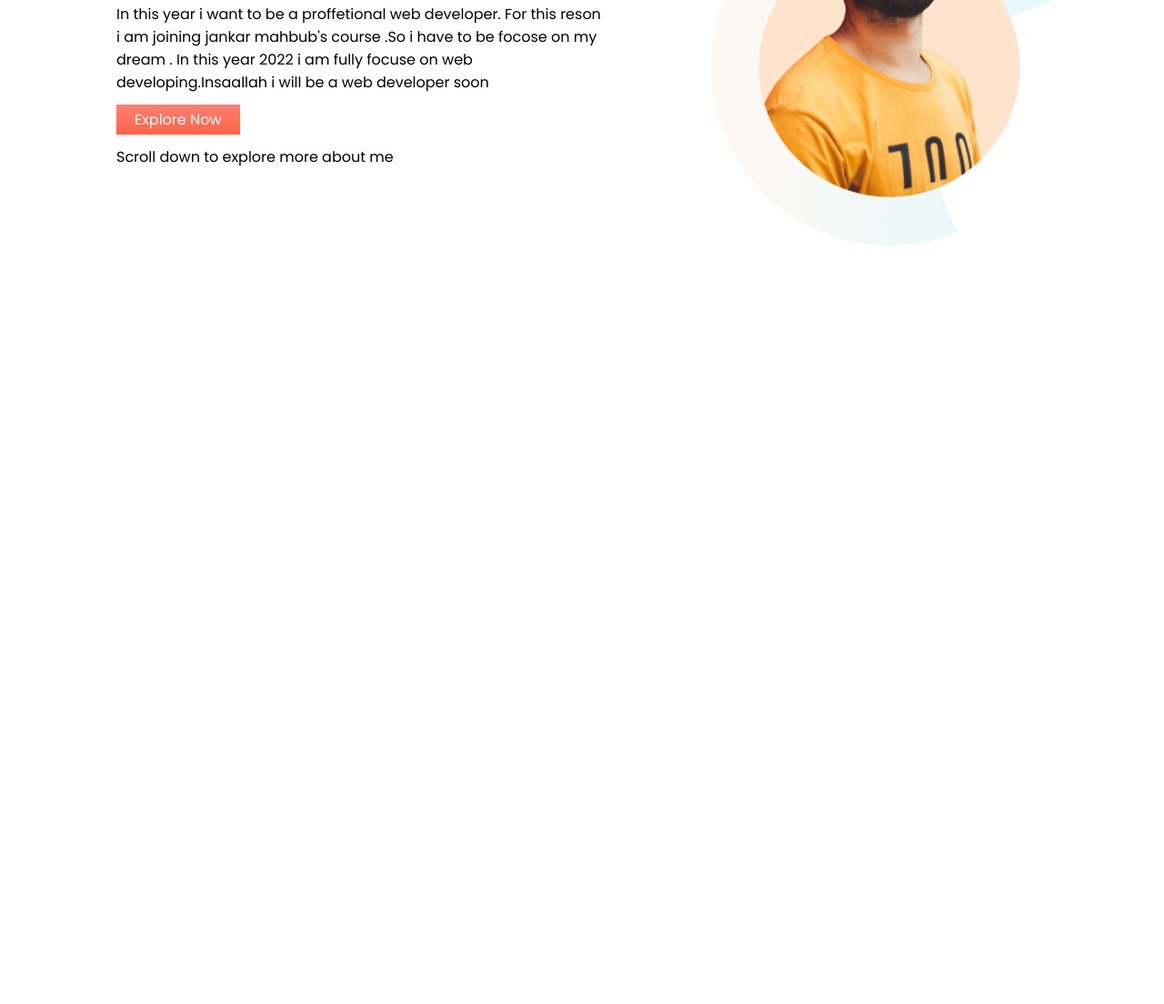
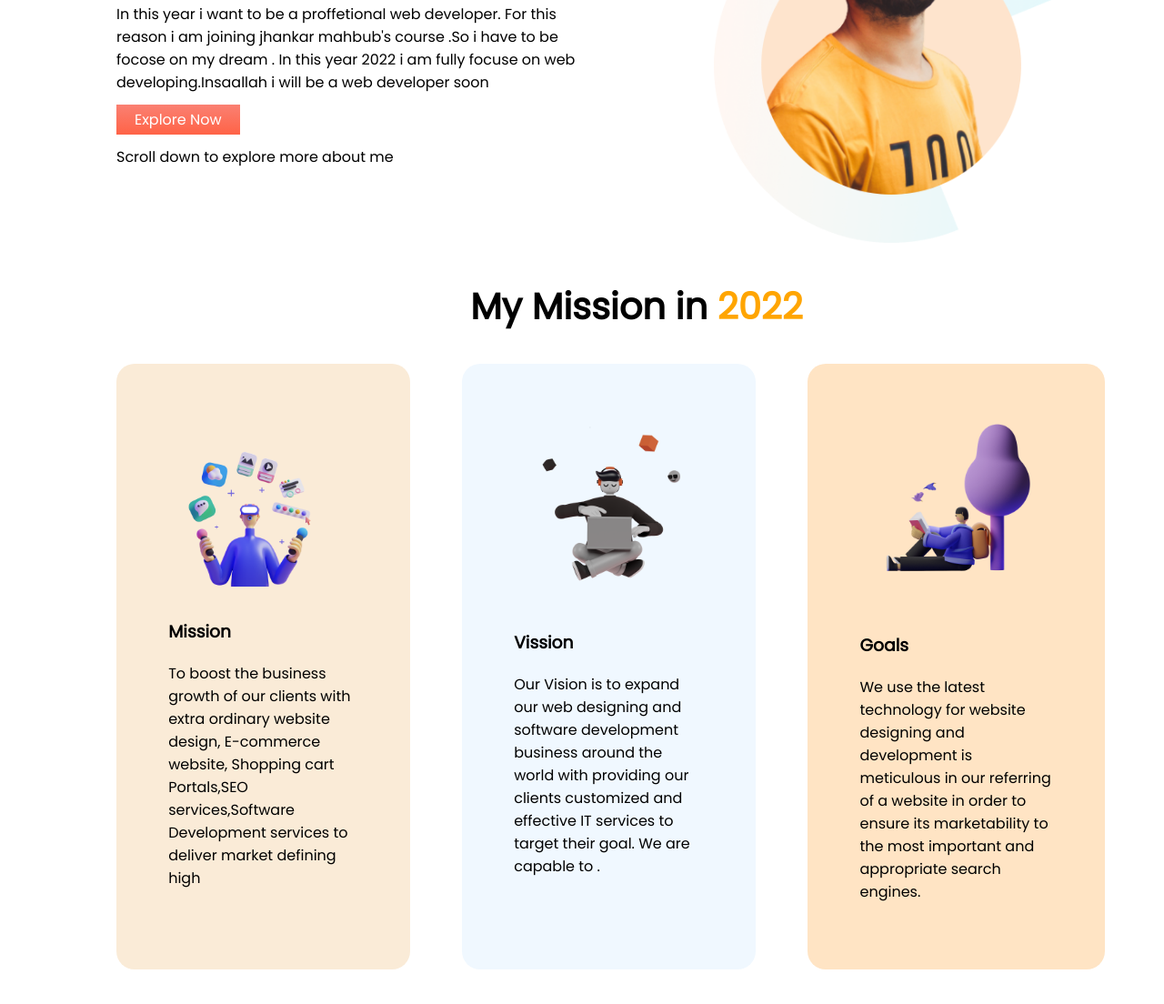
Before and after one commit to Al-amin42321/mission-2022-copy, a plain HTML site: page index.html in a window 1280 px wide. Shown: the part 238-1342 px from the top of the page at 91% size. Before the commit the page ends 800 px from the top, so only its background shows below. Drawn offline with Linux system fonts and the light colour scheme.

Commit message:
mission commited

```diff
--- a/index.html
+++ b/index.html
@@ -16,7 +16,7 @@
     <section class="top-banner">
         <div class="half-width">
             <h1 id="top-header">Stay Focused on <br> <span class="orange-color">Mission 2022</span></h1>
-            <p>In this year i want to be a proffetional web developer. For this reson i am joining jankar mahbub's
+            <p>In this year i want to be a proffetional web developer. For this reason i am joining jhankar mahbub's
                 course
                 .So i
                 have to be focose on my dream . In this year 2022 i am fully focuse on web developing.Insaallah i will
@@ -31,6 +31,32 @@
             <img src="images/person/person-0.png" alt="">
         </div>
     </section>
+    <section class="mission-2020">
+        <h2 id="center-align">My Mission in <span class="orange-color">2022</span></h2>
+        <div class="my-mission-2020">
+            <div class="mission-commit">
+                <img src="images/illustrators/illustrator-1.png" alt="">
+                <h3>Mission</h3>
+                <p>To boost the business growth of our clients with extra ordinary website design, E-commerce website,
+                    Shopping cart Portals,SEO services,Software Development services to deliver market defining high
+                </p>
+            </div>
+            <div class="vission-commit">
+                <img src="images/illustrators/illustrator-2.png" alt="">
+                <h3>Vission</h3>
+                <p>Our Vision is to expand our web designing and software development business around the world with
+                    providing our clients customized and effective IT services to target their goal. We are capable to
+                    .</p>
+            </div>
+            <div class="goals-commit">
+                <img src="images/illustrators/illustrator-3.png" alt="">
+                <h3>Goals</h3>
+                <p>We use the latest technology for website designing and development is meticulous in our referring of
+                    a website in order to ensure its marketability to the most important and appropriate search engines.
+                </p>
+            </div>
+        </div>
+    </section>
 </body>
 
 </html>
--- a/style.css
+++ b/style.css
@@ -4,6 +4,9 @@ body{
 }
 h1{
     font-size: 50px;
+}
+h2{
+    font-size: 40px;
 }
 .orange-color{
     color: orange;
@@ -30,3 +33,34 @@ h1{
     color: white;
     padding: 5px 20px;
 }
+#center-align{
+    text-align: center;
+}
+.my-mission-2020{
+    display: flex;
+}
+.my-mission-2020 img{
+    width: 100%;
+
+}
+.mission-commit{
+    border-radius: 20px;
+    padding: 5%;
+   background-color: antiquewhite;
+    margin-bottom: 40%;
+    margin-right: 5%;
+}
+.vission-commit{
+    background-color: aliceblue;
+    padding: 5%;
+    border-radius: 20px;
+    margin-bottom: 40%;
+    margin-right: 5%;
+}
+.goals-commit{
+    background-color: bisque;
+    padding: 5%;
+    margin-bottom: 40%;
+    margin-right: 5%;
+    border-radius: 20px;
+}
```
